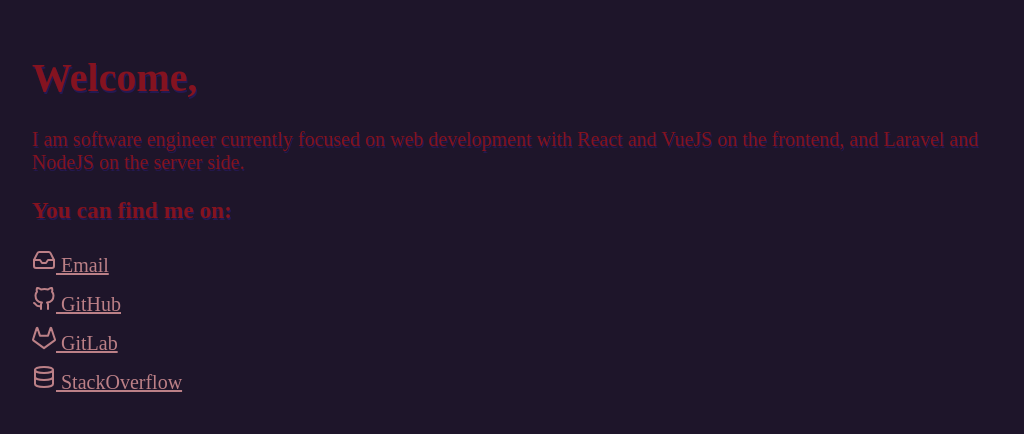
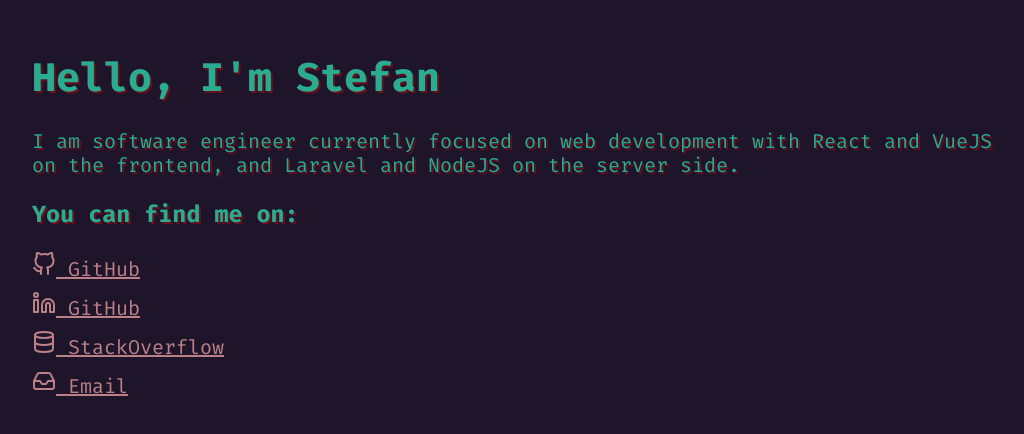
Before and after one commit to akakorun/akakorun.github.io, a website: page index.html in a window 1280 px wide. Shown: the part 138-572 px from the top of the page, without its empty margins (128-1152 px from the left). Drawn offline with nearby package versions, Linux system fonts and the light colour scheme.

Commit message:
changed links and color

```diff
--- a/index.css
+++ b/index.css
@@ -2,11 +2,11 @@
   background: #1e152a;
   color: #2aac90;
   text-shadow: 2px 2px 0px #ff000054;
-  font: 20px "Fira Code", serif;
+  font: 20px "Fira Mono", serif;
 
   /* anodaone */
-  color: #841320;
-  text-shadow: 1px 2px 0px #3425ad4f;
+  /* color: #841320; */
+  /* text-shadow: 1px 2px 0px #3425ad4f; */
 }
 
 .k-container {
--- a/index.html
+++ b/index.html
@@ -17,7 +17,7 @@
 
   <body>
     <div class="k-container">
-      <h1 class="animated flipInX">Welcome,</h1>
+      <h1 class="animated flipInX">Hello, I'm Stefan</h1>
       <p class="animated flipInX">
         I am software engineer currently focused on web development with React
         and VueJS on the frontend, and Laravel and NodeJS on the server side.
@@ -25,17 +25,17 @@
       <div class="animated bounceInLeft">
         <h3>You can find me on:</h3>
         <div class="social">
-          <a href="mailto:stefankorun@outlook.com">
-            <i data-feather="inbox"></i> Email
-          </a>
           <a href="https://github.com/stefankorun">
             <i data-feather="github"></i> GitHub
           </a>
-          <a href="https://gitlab.com/akakorun">
-            <i data-feather="gitlab"></i> GitLab
+          <a href="https://www.linkedin.com/in/stefan-korunovski-10aba017/">
+            <i data-feather="linkedin"></i> GitHub
           </a>
           <a href="https://stackoverflow.com/users/1385281/korun">
             <i data-feather="database"></i> StackOverflow
+          </a>
+          <a href="mailto:stefankorun@outlook.com">
+            <i data-feather="inbox"></i> Email
           </a>
         </div>
       </div>
```
Also changed, not shown: 1 other file.
